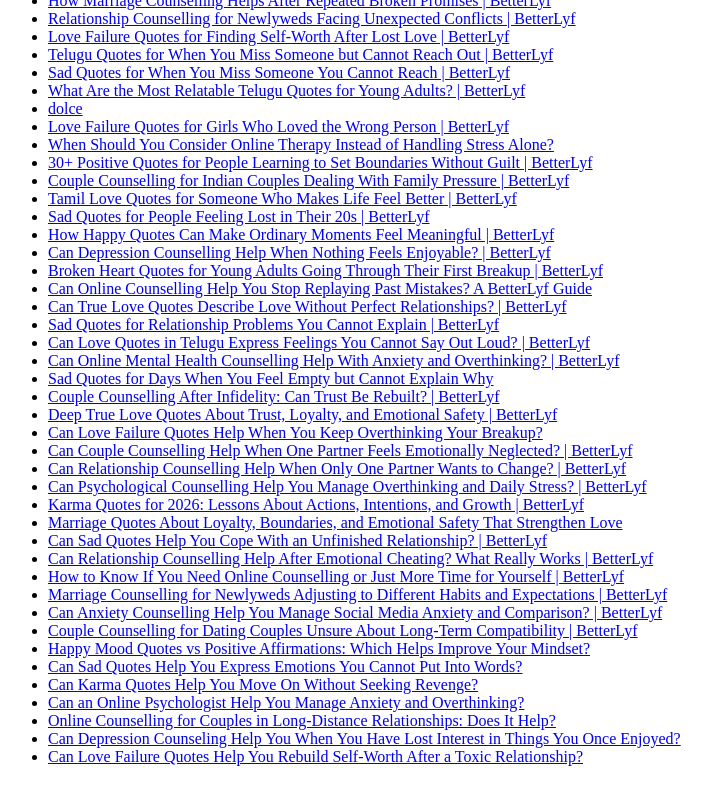
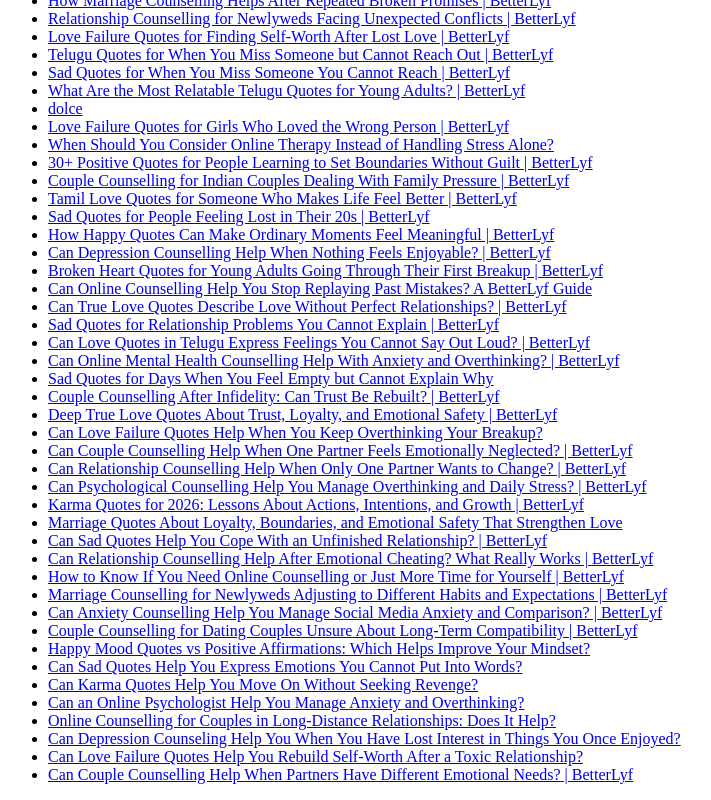
Before and after one commit to rishabhbhatt045/well-being, a plain HTML site: page index.html in a window 1280 px wide. Shown: the part 3165-3965 px from the top of the page, without its empty margins (0-711 px from the left). Drawn offline with Linux system fonts and the light colour scheme.

Commit message:
index.html

```diff
--- a/index.html
+++ b/index.html
@@ -229,6 +229,8 @@
               <li><a href="can-depression-counseling-help-you-when-you-have-lost-interest-in-things-you-once-enjoyed.html">Can Depression Counseling Help You When You Have Lost Interest in Things You Once Enjoyed?</a></li>
 
               <li><a href="can-love-failure-quotes-help-you-rebuild-self-worth-after-a-toxic-relationship.html">Can Love Failure Quotes Help You Rebuild Self-Worth After a Toxic Relationship?</a></li>
+                  <li><a href="couple-counselling-different-emotional-needs.html">Can Couple Counselling Help When Partners Have Different Emotional Needs? | BetterLyf</a></li>
+
 
 
 
```
